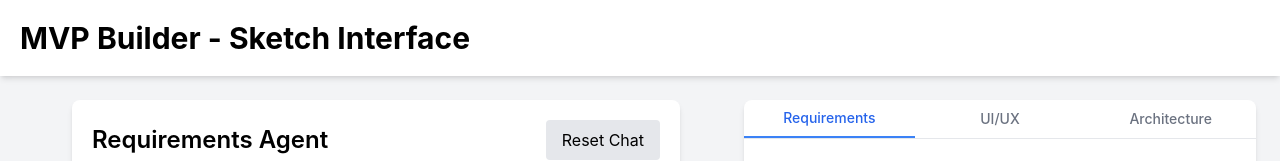
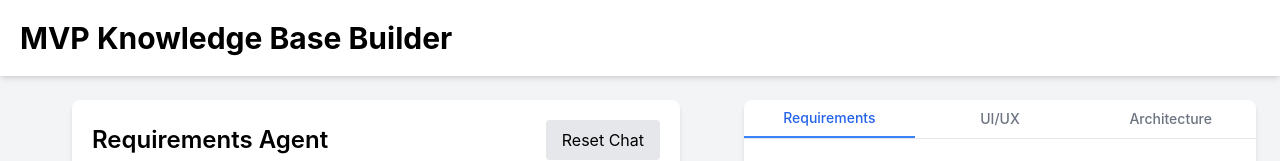
Before and after one commit to alejo0789/Agnets_requirements, a Next.js app: page / in a window 1280 px wide. Shown: the top 161 px of the page. Built offline with nearby package versions, Linux system fonts and the light colour scheme; no server answers.

Commit message:
added vercel 2

```diff
--- a/src/app/page.tsx
+++ b/src/app/page.tsx
@@ -93,7 +93,7 @@ export default function Home() {
         {/* Top header */}
         <div className="bg-white p-5 shadow-md">
           <div className="flex justify-between items-center">
-            <h1 className="text-3xl font-bold">MVP Builder - Sketch Interface</h1>
+            <h1 className="text-3xl font-bold">MVP Knowledge Base Builder </h1>
 
           </div>
         </div>
```
